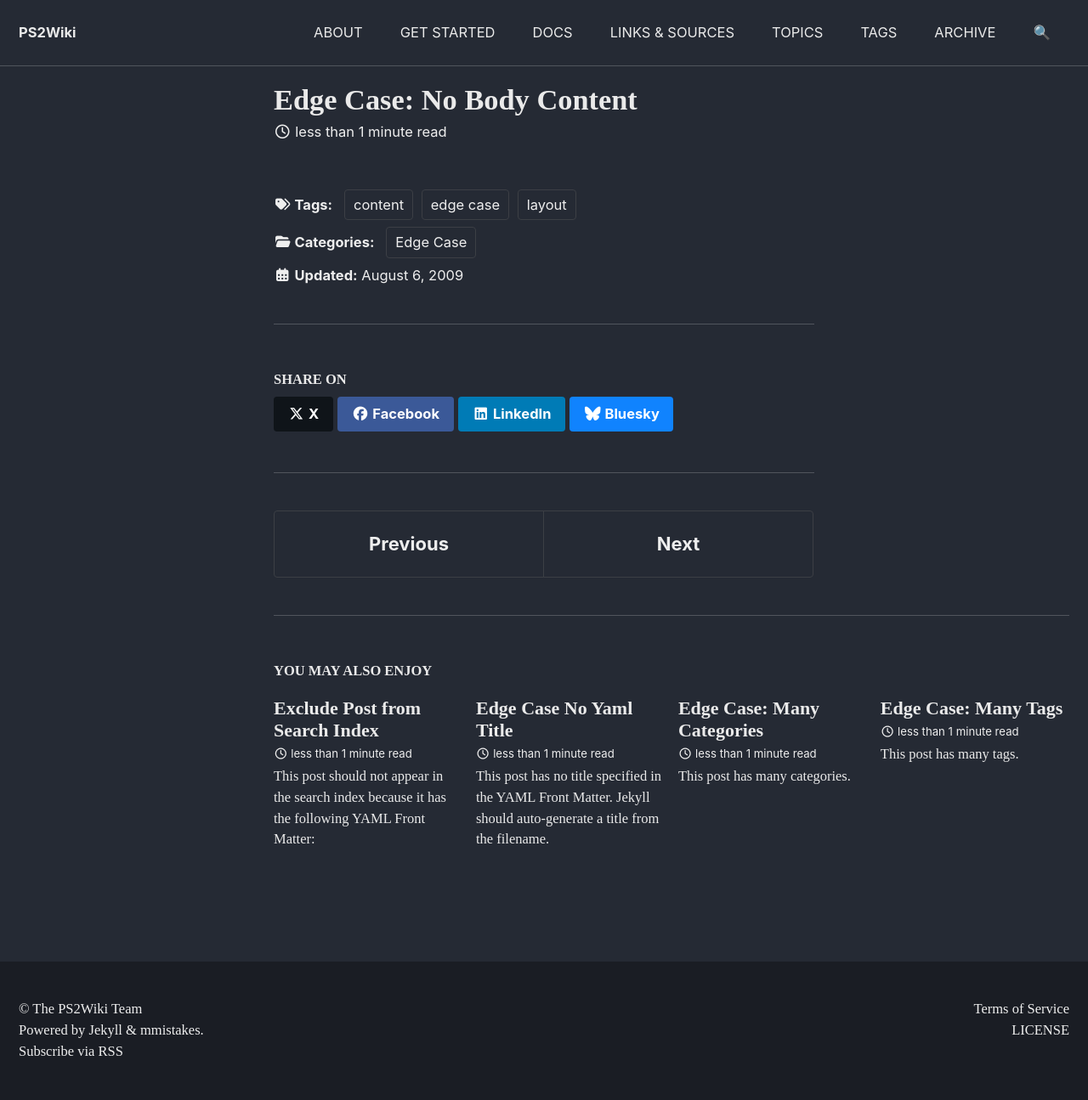
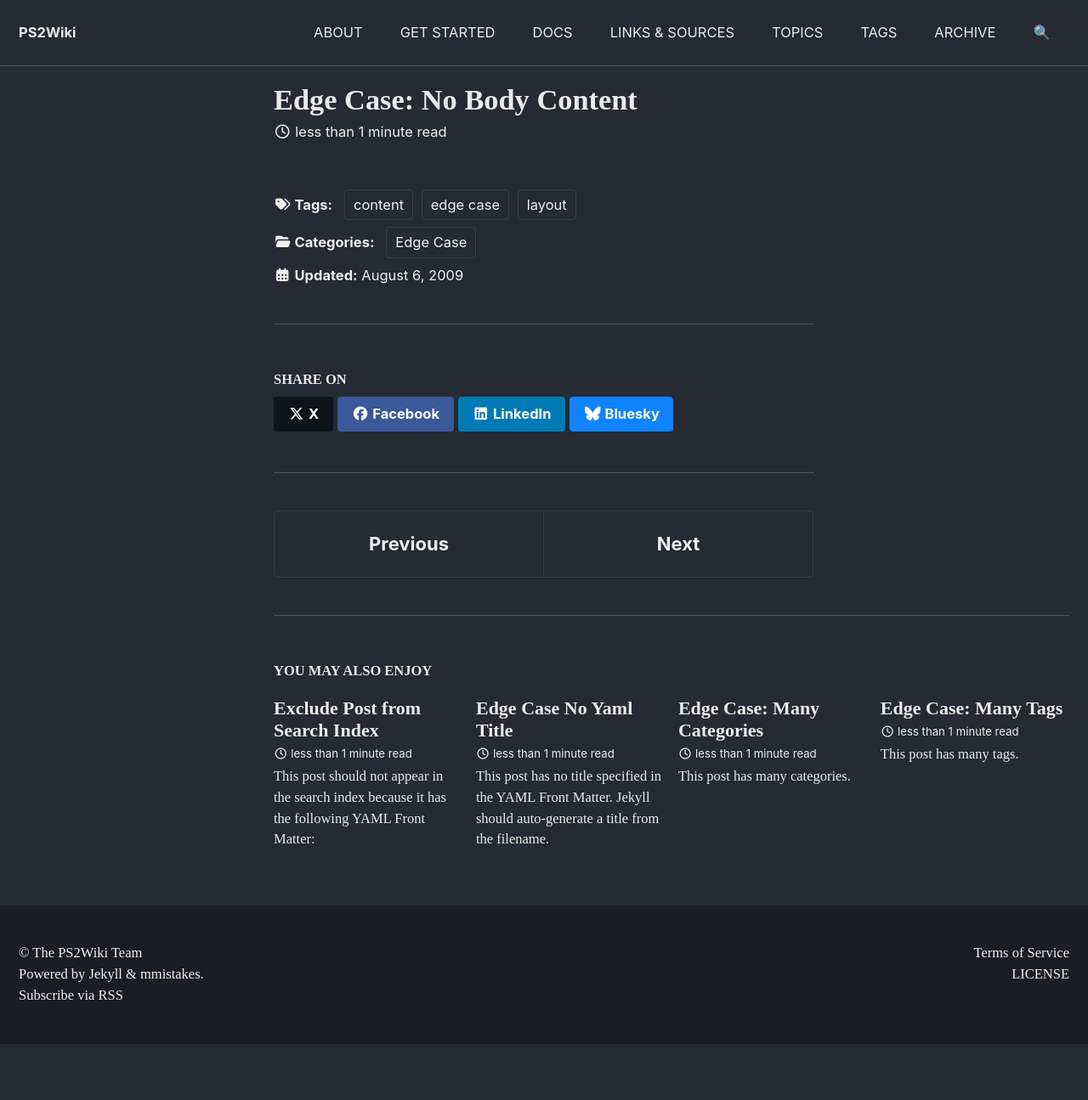
Before and after one commit to ps2wiki/search, a Jekyll site: the page built from _posts/2009-08-06-edge-case-no-body-content.md, in a window 1280 px wide. Shown: the whole page at 85% size. Built offline with Jekyll 4.4.1, drawn with Linux system fonts in a browser that asks for light colours; cached includes are drawn as plain includes; some web fonts are replaced; after the commit the page ends 1229 px from its top, so only the background shows below that.

Commit message:
Update _footer.scss

```diff
--- a/_sass/minimal-mistakes/_footer.scss
+++ b/_sass/minimal-mistakes/_footer.scss
@@ -7,7 +7,7 @@
   float: inline-start;
   margin-inline: 0;
   width: 100%;
-  margin-top: 3em;
+  margin-top: 0em;
   color: $muted-text-color;
   -webkit-animation: $intro-transition;
   animation: $intro-transition;
```
